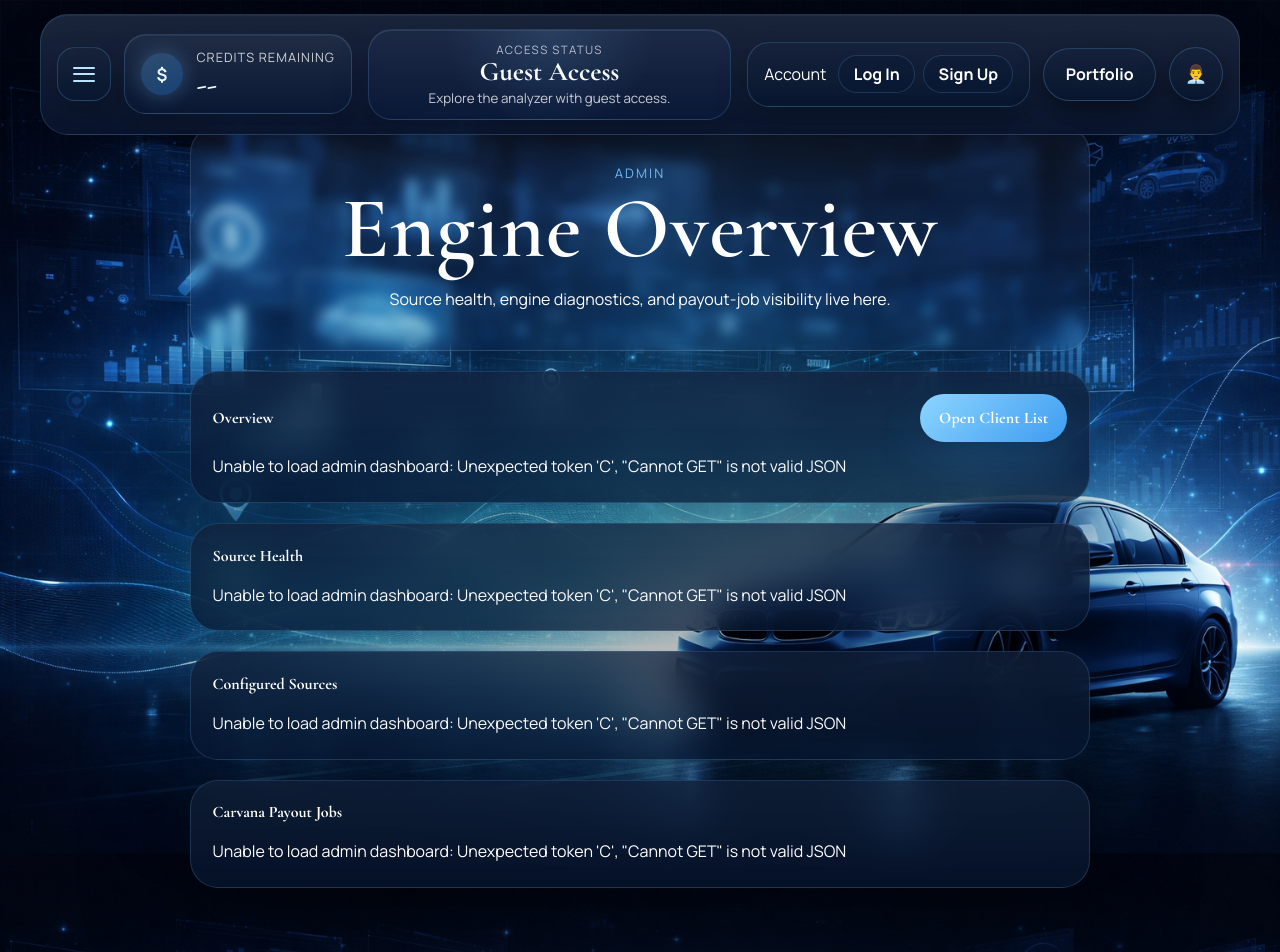
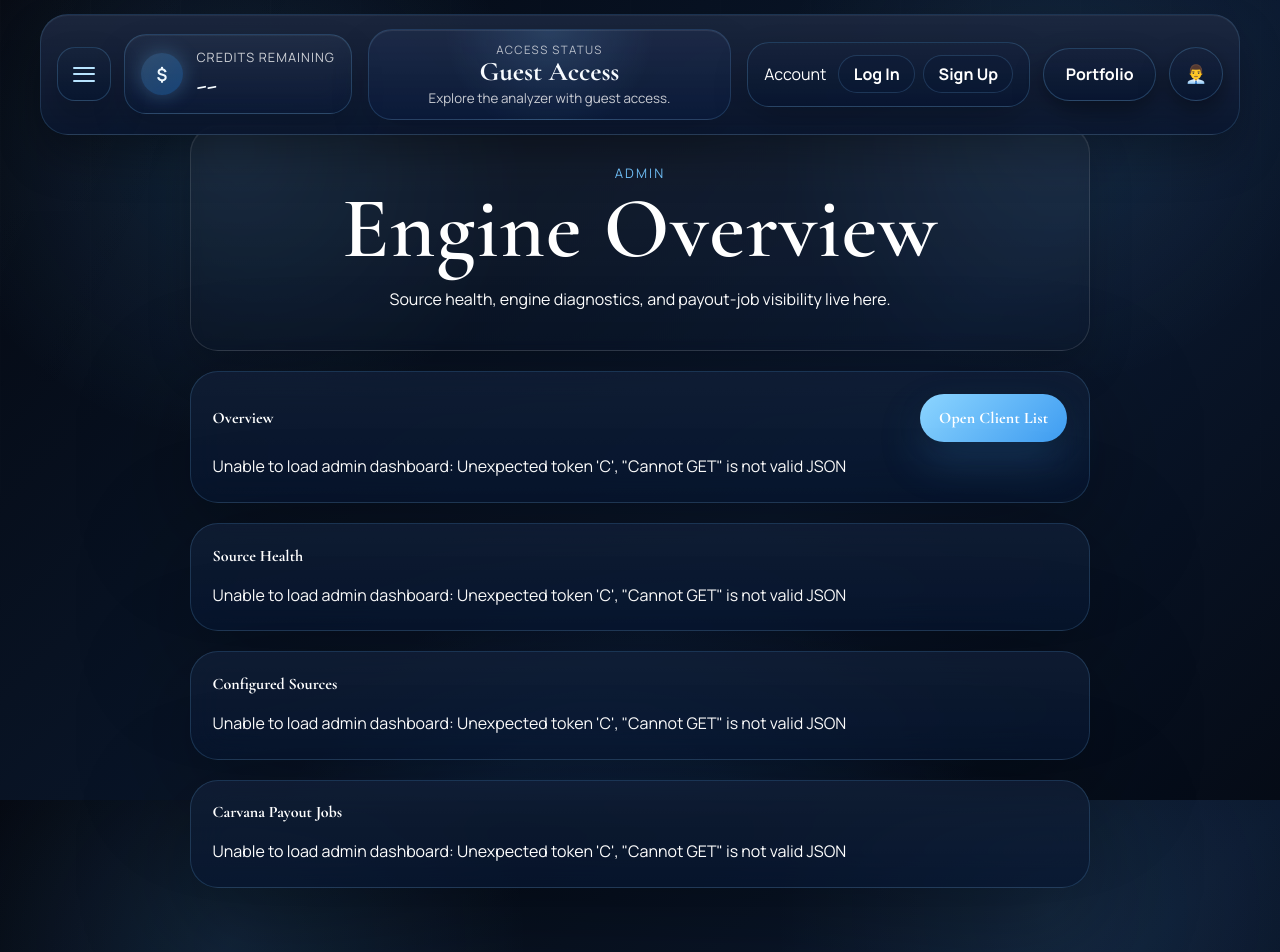
Before and after one commit to aidentm589-prog/yes, a Python web app: template templates/admin_overview.html in a window 1280 px wide. Run offline with Jinja, Linux system fonts and the light colour scheme; the template is opened without the code that fills it, so the values that code supplies are empty.

Commit message:
Replace animated background with luxury gradient backdrop

```diff
--- a/static/styles.css
+++ b/static/styles.css
@@ -17,7 +17,12 @@ body {
   min-width: 320px;
   color: var(--text);
   font-family: "Manrope", sans-serif;
-  background: url("/static/images/site-background.jpg") center center / cover no-repeat fixed;
+  background:
+    radial-gradient(circle at 18% 18%, rgba(90, 180, 255, 0.14), transparent 24%),
+    radial-gradient(circle at 82% 14%, rgba(124, 210, 255, 0.09), transparent 22%),
+    radial-gradient(circle at 50% 120%, rgba(42, 122, 214, 0.22), transparent 34%),
+    linear-gradient(135deg, #04070f 0%, #081222 34%, #0b1930 62%, #050b16 100%);
+  background-attachment: fixed;
 }
 
 body::before {
@@ -25,10 +30,16 @@ body::before {
   position: fixed;
   inset: 0;
   background:
-    linear-gradient(90deg, rgba(255, 255, 255, 0.025) 1px, transparent 1px),
-    linear-gradient(rgba(255, 255, 255, 0.02) 1px, transparent 1px);
-  background-size: 60px 60px;
-  mask-image: linear-gradient(180deg, rgba(0, 0, 0, 0.7), transparent 88%);
+    linear-gradient(115deg, rgba(255, 255, 255, 0.028), transparent 22%, transparent 78%, rgba(255, 255, 255, 0.014)),
+    repeating-linear-gradient(
+      90deg,
+      rgba(255, 255, 255, 0.016) 0,
+      rgba(255, 255, 255, 0.016) 1px,
+      transparent 1px,
+      transparent 90px
+    );
+  mask-image: linear-gradient(180deg, rgba(0, 0, 0, 0.78), rgba(0, 0, 0, 0.38) 68%, transparent 100%);
+  opacity: 0.68;
   pointer-events: none;
 }
 
```
